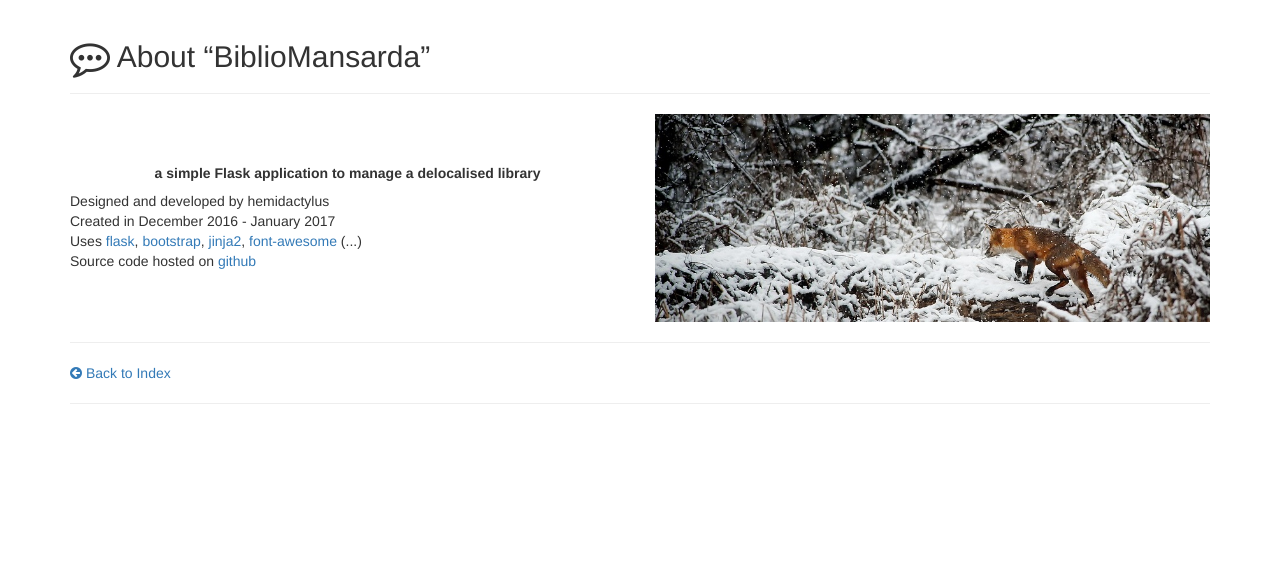
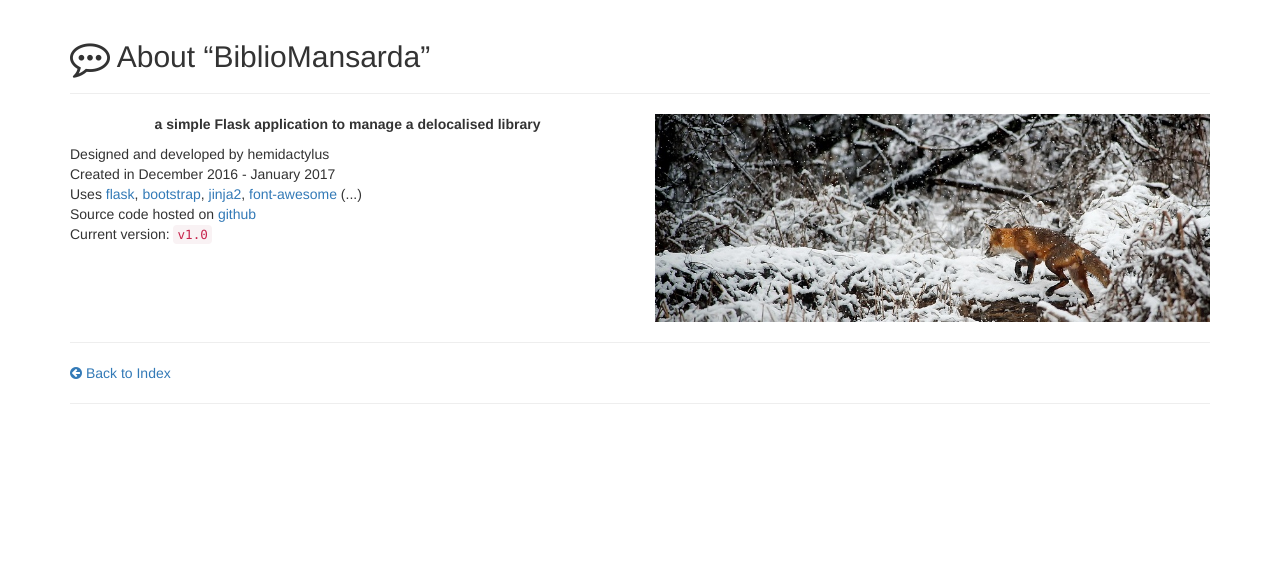
Before and after one commit to hemidactylus/flaskbiblio, a Flask app: page /about in a window 1280 px wide. Shown: the part 57-619 px from the top of the page. Run offline with Flask 2, Linux system fonts and the light colour scheme; some libraries are stand-ins or nearby versions.

Commit message:
Tiny changes to the about page

```diff
--- a/app/static/css/bibliomansarda.css
+++ b/app/static/css/bibliomansarda.css
@@ -6,12 +6,3 @@
 body {
     padding-bottom: 30px;
 }
-
-.vertical-align {
-    display: flex;
-    align-items: center;
-}
-
-.highlyspaced {
-    line-height:250%;
-}
--- a/app/templates/about.html
+++ b/app/templates/about.html
@@ -9,11 +9,11 @@
   </h2>
   <hr>
   <div>
-    <div class="row row-grid vertical-align">
+    <div class="row row-grid">
         <div class="col-sm-6">
-            <div align="center" class="highlyspaced"><strong>
+            <div align="center"><p><strong>
                 a simple Flask application to manage a delocalised library
-            </strong></div>
+            </strong></p></div>
             <ol class="list-unstyled">
                 <li>
                   Designed and developed by hemidactylus
@@ -30,6 +30,9 @@
                 </li>
                 <li>
                   Source code hosted on <a href="https://github.com/hemidactylus/flaskbiblio" target="_blank">github</a>
+                </li>
+                <li>
+                  Current version: <code>v1.0</code>
                 </li>
             </ol>
         </div>
```
